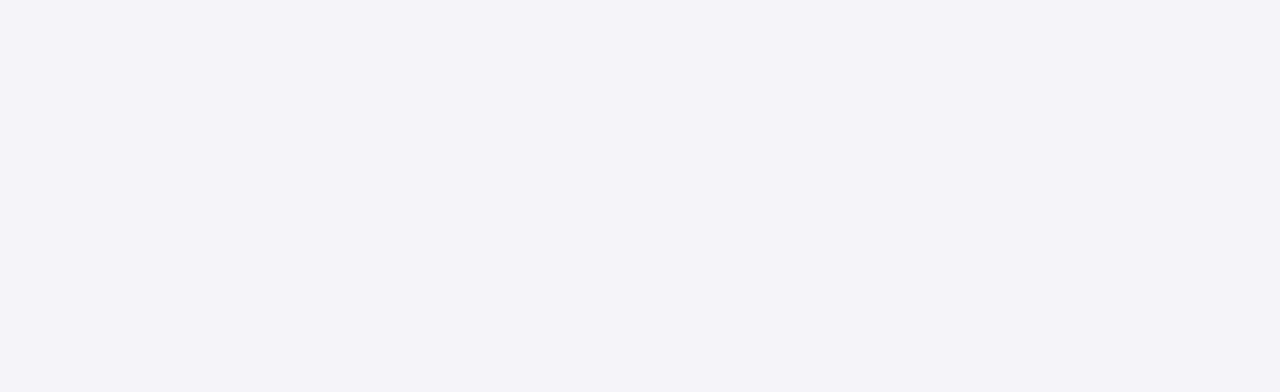
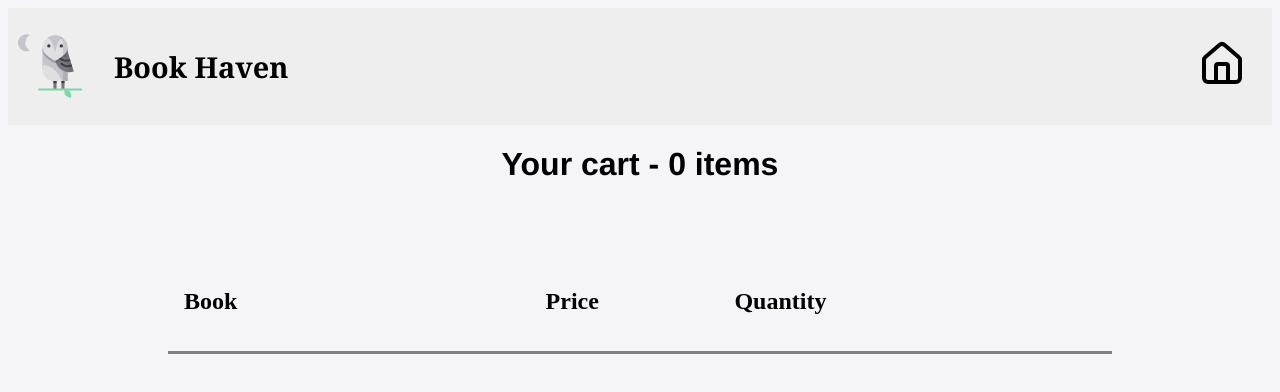
Before and after one commit to Youssef-001/Book-Haven, a React (Vite) app: page /cart in a window 1280 px wide. Shown: the top 392 px of the page. Built offline with nearby package versions, Linux system fonts and the light colour scheme.

Commit message:
Add CartContext
- Add Context for cart to use it in CartPage

```diff
--- a/src/App.jsx
+++ b/src/App.jsx
@@ -9,6 +9,7 @@ import Nav from "./components/Nav";
 import Preview from "./components/Preview";
 const API_KEY = "AIzaSyBdakqptVcy0KOcQZ4pnp0vO6ME1DU54YI";
 import Header from "./components/Header";
+import { useCart } from "./components/CartContext"; // Import useCart context
 let Layout = styled.div`
   display: grid;
   grid-template-columns: auto 1fr auto;
@@ -28,7 +29,8 @@ function App() {
   let [filter, setFilter] = useState("fiction");
   let [books, setBooks] = useState("");
   let [preview, setPreview] = useState("");
-  let [cart, setCart] = useState([]);
+  // let [cart, setCart] = useState([]);
+  let { cart, setCart } = useCart();
   const [isCartPreviewVisible, setCartPreviewVisible] = useState(false);
 
   useEffect(() => {
@@ -77,7 +79,6 @@ function App() {
             cart={cart}
             setCart={setCart}
           />
-          {/* <Preview book={preview}></Preview> */}
         </Layout>
       </>
     );
--- /dev/null
+++ b/src/components/CartContext.jsx
@@ -0,0 +1,18 @@
+// src/contexts/CartContext.jsx
+import React, { createContext, useContext, useState } from "react";
+
+const CartContext = createContext();
+
+export const CartProvider = ({ children }) => {
+  const [cart, setCart] = useState([]);
+
+  return (
+    <CartContext.Provider value={{ cart, setCart }}>
+      {children}
+    </CartContext.Provider>
+  );
+};
+
+export const useCart = () => {
+  return useContext(CartContext);
+};
--- a/src/components/CartPage.jsx
+++ b/src/components/CartPage.jsx
@@ -2,6 +2,7 @@ import { useLocation, Link } from "react-router-dom";
 import Header from "./Header";
 import { House } from "lucide-react";
 import styled from "styled-components";
+import { useCart } from "./CartContext"; // Import useCart context
 
 let HomeButton = styled.button`
   all: unset;
@@ -9,9 +10,39 @@ let HomeButton = styled.button`
   margin-right: 1rem;
 `;
 
+let Container = styled.div`
+  padding: 3rem 10rem;
+  display: flex;
+  flex-wrap: wrap;
+  flex-direction: column;
+  gap: 2rem;
+`;
+
+let Head = styled.h1`
+  font-family: Helvetica;
+  text-align: center;
+`;
+
+let BookTitle = styled.p`
+  font-size: 1.5rem;
+  font-family: Helvetica;
+  font-weight: 500;
+`;
+
+let BookDiv = styled.div`
+  display: grid;
+  grid-template-columns: 2fr 1fr 1fr 1fr;
+  border-bottom: 3px solid grey;
+  padding: 1rem;
+  justify-content: center;
+  align-items: center;
+  gap: 1rem;
+`;
+
 function CartPage() {
   const location = useLocation();
-  const { cart } = location.state || {}; // Handle case if state is undefined
+  //   const { cart } = location.state || {}; // Handle case if state is undefined
+  const { cart, setCart } = useCart(); // Get cart and setCart from context
   console.log("here", cart);
 
   if (cart) {
@@ -24,6 +55,36 @@ function CartPage() {
             </Link>
           </HomeButton>
         </Header>
+
+        <Head>Your cart - {cart.length} items</Head>
+
+        <Container>
+          <BookDiv>
+            <h2>Book</h2>
+            <h2>Price</h2>
+            <h2>Quantity</h2>
+          </BookDiv>
+          {cart.map((c) => (
+            <BookDiv key={c.title}>
+              <div
+                style={{
+                  display: "flex",
+                  alignItems: "center",
+                  gap: "1rem",
+                  gridColumn: "1/2",
+                }}
+              >
+                <img src={c.img}></img>
+                <BookTitle>{c.title}</BookTitle>
+              </div>
+              <h3 style={{ gridColumn: "2/3" }}>{c.price}</h3>
+              <h3 style={{ gridColumn: "3/4" }}>{c.quantity}</h3>
+              <button>Delete</button>
+            </BookDiv>
+          ))}
+
+          <div id="checkout"></div>
+        </Container>
       </>
     );
   }
--- a/src/components/CartPreview.jsx
+++ b/src/components/CartPreview.jsx
@@ -3,6 +3,8 @@ import PerfectScrollbar from "react-perfect-scrollbar";
 import { Trash2 } from "lucide-react";
 import "react-perfect-scrollbar/dist/css/styles.css";
 import { useState } from "react";
+import { useNavigate } from "react-router-dom";
+
 import { Link } from "react-router-dom";
 const PrevButton = styled.button`
   height: 2rem;
@@ -69,6 +71,7 @@ let CartButton = styled.button`
   font-size: 1.2rem;
   padding: 10px;
   border-radius: 9px;
+  width: 100%;
   cursor: pointer;
 `;
 // TODO: force CartPreview re-render on changing cart
@@ -187,11 +190,10 @@ function CartPreview({ visible, cart, setCartPreview, setCart }) {
         {/* <CartButton to="/cart" state={{ cart }}>
           Go to Cart
         </CartButton> */}
-        <CartButton>
-          <Link to="/cart" state={{ cart }}>
-            Go to Cart
-          </Link>
-        </CartButton>
+
+        <Link to="/cart" state={{ cart }}>
+          <CartButton> Go to Cart</CartButton>
+        </Link>
       </div>
     );
   }
--- a/src/main.jsx
+++ b/src/main.jsx
@@ -4,6 +4,7 @@ import App from "./App.jsx";
 import CartPage from "./components/CartPage.jsx";
 import { createBrowserRouter, RouterProvider } from "react-router-dom";
 import "./index.css";
+import { CartProvider } from "./components/CartContext.jsx"; // Import your CartProvider
 
 const router = createBrowserRouter([
   {
@@ -17,7 +18,7 @@ const router = createBrowserRouter([
 ]);
 
 createRoot(document.getElementById("root")).render(
-  <StrictMode>
+  <CartProvider>
     <RouterProvider router={router} />
-  </StrictMode>
+  </CartProvider>
 );
```
Also changed, not shown: src/components/Main.jsx (added, +10 -0 lines).
